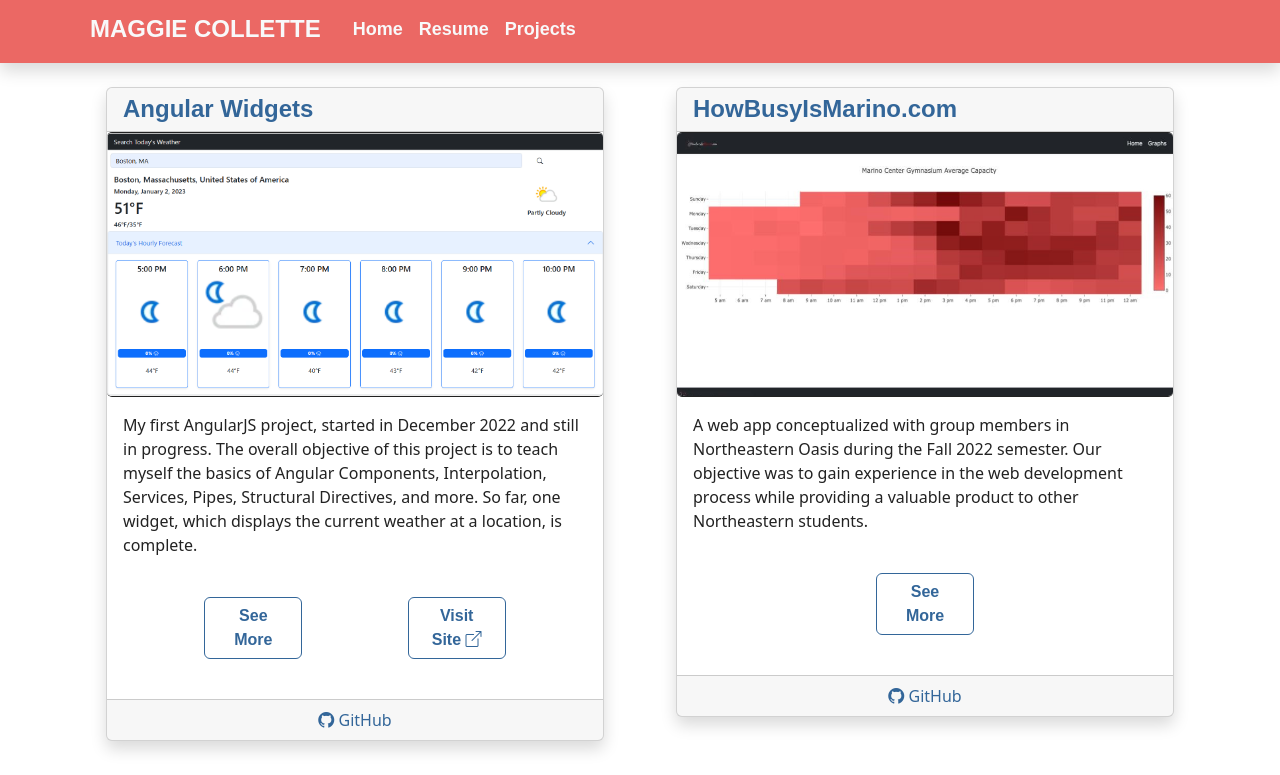
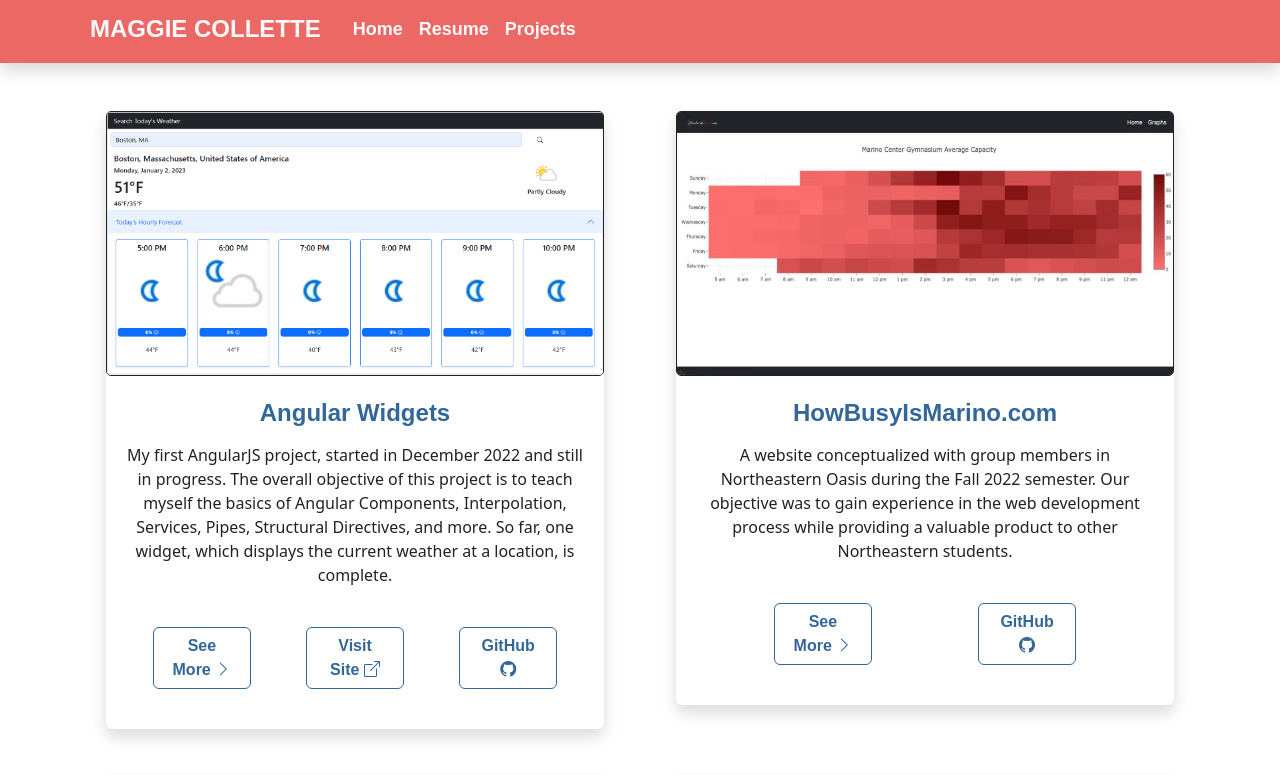
Before and after one commit to maggiecollette/Personal-Site, an Angular app: page /projects in a window 1280 px wide. Shown: the top 775 px of the page. Built offline with nearby package versions, Linux system fonts and the light colour scheme.

Commit message:
Setup projects json file and service

```diff
--- a/src/app/projects/projects.component.html
+++ b/src/app/projects/projects.component.html
@@ -1,12 +1,13 @@
 <div class="container min-vh-100">
+  <br>
     <div class="row justify-content-center">
       <ng-container *ngFor="let project of projects.projects;">
         <div class="col-6" *ngIf="project.name && project.image && project.description">
-          <div class="card shadow m-4">
-            <h4 class="card-header text-info"><strong>{{project.name}}</strong></h4>
-            <img alt="Something went wrong!" class="card-img border-dark border-top border-bottom" src={{project.image}}>
+          <div class="card shadow border-0 m-4">
+            <img alt="Something went wrong!" class="card-img border border-dark" src="{{project.image}}">
             <div class="container card-body text-center">
-              <p class="text-dark text-start">{{project.description}}</p>
+              <h4 class="text-info my-2"><strong>{{project.name}}</strong></h4>
+              <p class="text-dark my-3">{{project.description}}</p>
               <ng-container *ngIf="project.buttons">
                 <div class="row justify-content-evenly">
                   <ng-container *ngFor="let button of project.buttons">
@@ -14,25 +15,17 @@
                       <a href="{{button.href}}" target="{{button.target}}">
                         <button *ngIf="!button.icon" class="btn btn-outline-info my-4"
                                 type="button">{{button.text}}</button>
-                        <button *ngIf="button.icon" class="btn btn-outline-info my-4" type="button">{{button.text}} <i
-                          class={{button.icon}}></i></button>
+                        <button *ngIf="button.icon" class="btn btn-outline-info my-4" type="button">{{button.text}}
+                          <i class="{{button.icon}}"></i></button>
                       </a>
                     </div>
                   </ng-container>
                 </div>
               </ng-container>
+              <ng-container *ngIf="project.footer.text">
+                <p class="text-info">{{project.footer.text}}</p>
+              </ng-container>
             </div>
-            <ng-container *ngIf="project.footer.href">
-              <span class="card-footer text-center">
-                <a class="text-decoration-none link-info" href="{{project.footer.href}}" rel="noreferrer noopener" target="{{project.footer.target}}">
-                  <i class={{project.footer.icon}}></i>
-                  {{project.footer.text}}
-               </a>
-              </span>
-            </ng-container>
-            <ng-container *ngIf="!project.footer.href">
-              <span class="card-footer text-center text-info">{{project.footer.text}}</span>
-            </ng-container>
           </div>
         </div>
       </ng-container>
--- a/src/app/projects/projects.component.ts
+++ b/src/app/projects/projects.component.ts
@@ -20,26 +20,29 @@
             "href":"angular-widgets",
             "target": null,
             "text":"See More",
-            "icon": null
+            "icon": "bi bi-chevron-right"
           },
           {
             "href":"https://maggiecollette.github.io/Angular-Widgets/",
             "target": "_blank",
             "text":"Visit Site",
             "icon":"bi bi-box-arrow-up-right"
+          },
+          {
+            "href":"https://github.com/maggiecollette/Angular-Widgets",
+            "target": "_blank",
+            "text":"GitHub",
+            "icon":"bi bi-github"
           }
         ],
         "footer":{
-          "href":"https://github.com/maggiecollette/Angular-Widgets",
-          "target": "_blank",
-          "icon":"bi bi-github",
-          "text":"GitHub"
+          "text":""
         }
       },
       {
         "name":"HowBusyIsMarino.com",
         "image":"assets/OASIS-SS2.jpg",
-        "description":"A web app conceptualized with group members in Northeastern Oasis during the Fall 2022 " +
+        "description":"A website conceptualized with group members in Northeastern Oasis during the Fall 2022 " +
           "semester. Our objective was to gain experience in the web development process while providing a valuable " +
           "product to other Northeastern students.",
         "buttons":[
@@ -47,14 +50,17 @@
             "href":"oasis-project-fall2022",
             "target": null,
             "text":"See More",
-            "icon": null
+            "icon": "bi bi-chevron-right"
+          },
+          {
+            "href":"https://github.com/maggiecollette/Marino-Gym-Project",
+            "target": "_blank",
+            "text":"GitHub",
+            "icon":"bi bi-github"
           }
         ],
         "footer":{
-          "href":"https://github.com/maggiecollette/Marino-Gym-Project",
-          "target": "_blank",
-          "icon":"bi bi-github",
-          "text":"GitHub"
+          "text":""
         }
       },
       {
@@ -68,13 +74,10 @@
             "href":"ood-ime",
             "target": null,
             "text":"See More",
-            "icon":null
+            "icon":"bi bi-chevron-right"
           }
         ],
         "footer":{
-          "href":null,
-          "target":null,
-          "icon":null,
           "text":"Code available upon request."
         }
       },
@@ -89,13 +92,10 @@
             "href":"ood-marble-solitaire",
             "target":null,
             "text":"See More",
-            "icon":null
+            "icon":"bi bi-chevron-right"
           }
         ],
         "footer":{
-          "href":null,
-          "target":null,
-          "icon":null,
           "text":"Code available upon request."
         }
       }
```
